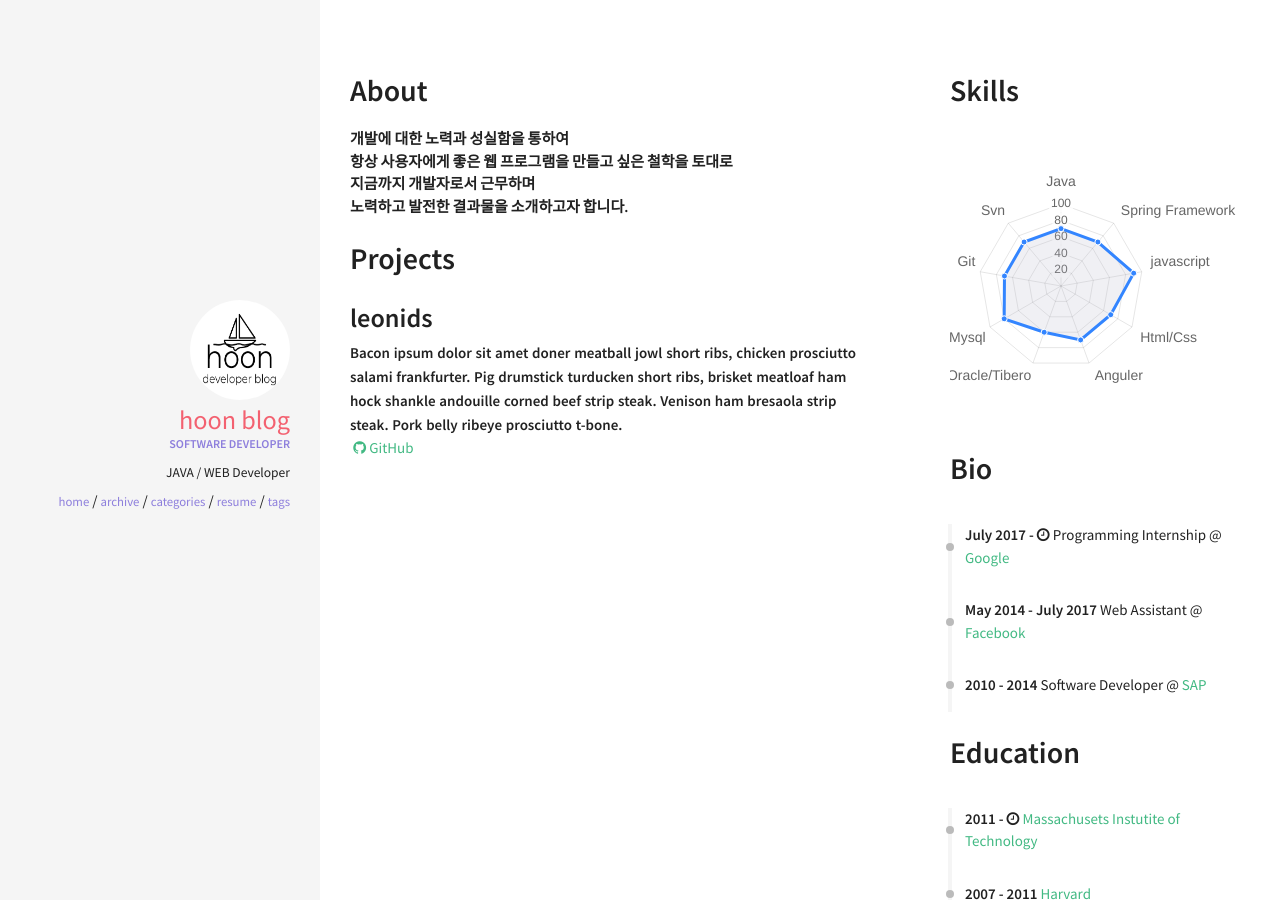
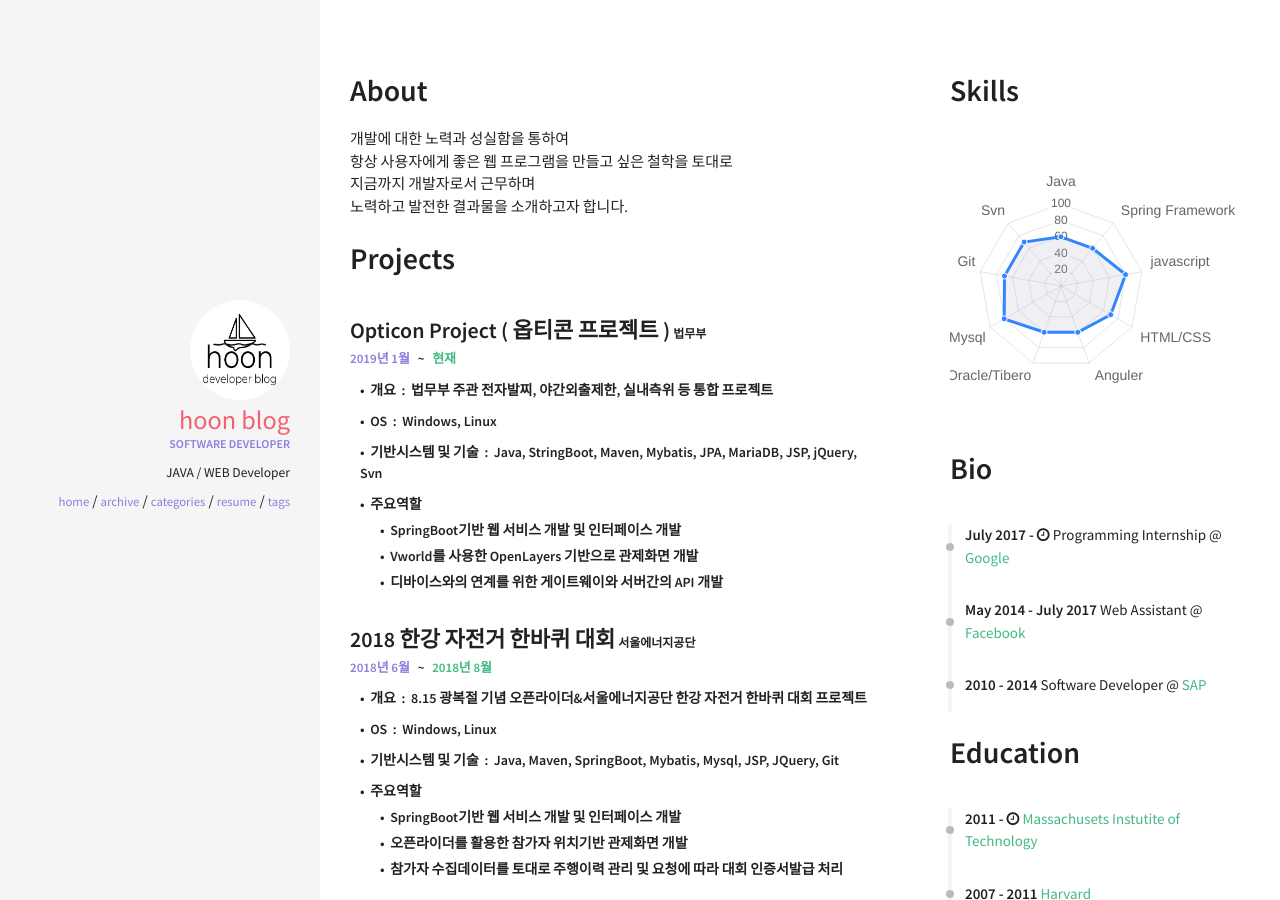
Before and after one commit to dudgns0612/dudgns0612.github.io, a Jekyll site: the page built from resume.html, in a window 1280 px wide. Built offline with Jekyll 4.4.1, drawn with Linux system fonts in a browser that asks for light colours; nearby versions of some CDN libraries.

Commit message:
resume working..

```diff
--- a/_data/index/projects.yml
+++ b/_data/index/projects.yml
@@ -1,4 +1,25 @@
-- name: leonids
-  descr: "Bacon ipsum dolor sit amet doner meatball jowl short ribs, chicken prosciutto salami frankfurter. Pig drumstick turducken short ribs, brisket meatloaf ham hock shankle andouille corned beef strip steak. Venison ham bresaola strip steak. Pork belly ribeye prosciutto t-bone."
-  image: pong.png
-  github: https://github.com/renyuanz/leonids
+- name: Opticon Project ( 옵티콘 프로젝트 )
+  subName: 법무부
+  startDate: 2019년 1월
+  endDate: 현재
+  summary: 법무부 주관 전자발찌, 야간외출제한, 실내측위 등 통합 프로젝트
+  os: Windows, Linux
+  softwareTechnology: "Java, StringBoot, Maven, Mybatis, JPA, MariaDB, JSP, jQuery, Svn"
+  works: [
+            "SpringBoot기반 웹 서비스 개발 및 인터페이스 개발",
+            "Vworld를 사용한 OpenLayers 기반으로 관제화면 개발",
+            "디바이스와의 연계를 위한 게이트웨이와 서버간의 API 개발"
+         ]
+
+- name: 2018 한강 자전거 한바퀴 대회
+  subName: 서울에너지공단
+  startDate: 2018년 6월
+  endDate: 2018년 8월
+  summary: 8.15 광복절 기념 오픈라이더&서울에너지공단  한강 자전거 한바퀴 대회 프로젝트
+  os: Windows, Linux
+  softwareTechnology: "Java, Maven, SpringBoot, Mybatis, Mysql, JSP, JQuery, Git"
+  works: [
+            "SpringBoot기반 웹 서비스 개발 및 인터페이스 개발",
+            "오픈라이더를 활용한 참가자 위치기반 관제화면 개발",
+            "참가자 수집데이터를 토대로 주행이력 관리 및 요청에 따라 대회 인증서발급 처리"
+         ]
--- a/_data/index/skills.yml
+++ b/_data/index/skills.yml
@@ -2,5 +2,5 @@
 
 label: Ability
 id : cs
-aspects: Java, Spring Framework, javascript, Html/Css, Anguler, Oracle/Tibero, Mysql, Git, Svn
-percentage: 70, 70, 90, 70, 70 ,60, 80, 70, 70
+aspects: Java, Spring Framework, javascript, HTML/CSS, Anguler, Oracle/Tibero, Mysql, Git, Svn
+percentage: 60, 60, 80, 70, 60 ,60, 80, 70, 70
--- a/_includes/sections/projects.html
+++ b/_includes/sections/projects.html
@@ -1,11 +1,37 @@
 <h1><span data-i18n="skills.my_skills">Projects</span></h1>
 
 {% for project in site.data.index.projects %}
-    <div class="row">
+    <div class="row" style="margin-top : 30px;">
             <div class="col">
-                <h2 style="margin: 0">{{ project.name }}</h2>
-                <p class="archive-company" style="margin: 0">{{ project.descr }}</p>
-
+                <span class="project_tltle">{{ project.name }}</span>
+                <span class="project_sub_title">  {{ project.subName }}</span>
+                <div>
+                    <span class="post-meta">
+                        <span class="post-date">
+                            {{ project.startDate }}
+                        </span>
+                        &nbsp ~ &nbsp
+                        <span class="read-time" title="Estimated read time">
+                            {{ project.endDate }}
+                        </span>
+                    </span>
+                </div>
+                <div class="project_cont">
+                    <strong> •&nbsp 개요 &nbsp:&nbsp {{ project.summary }}</strong>
+                </div>
+                <div class="project_cont">
+                    <strong> •&nbsp OS &nbsp:&nbsp {{ project.os }}</strong>
+                </div>
+                <div class="project_cont">
+                    <strong> •&nbsp 기반시스템 및 기술 &nbsp:&nbsp {{ project.softwareTechnology }}</strong>
+                </div>
+                <div class="project_cont">
+                    <strong> •&nbsp 주요역할 <br />
+                      {% for work in project.works %}
+                          <div class="project_sub_cont">•&nbsp {{ work }} </div>
+                      {% endfor %}
+                    </strong>
+                </div>
                 {% if project.github %}
                 <a href="{{ project.github }} "><i class="fa fa-fw fa-github"></i>GitHub</a>
                 {% endif %}
--- /dev/null
+++ b/_sass/pages/_resume.custom.scss
@@ -0,0 +1,22 @@
+.project_tltle {
+  margin: 0;
+  font-size: 22px;
+  font-weight: bold;
+}
+
+.project_sub_title {
+  font-size: 12px;
+  font-weight: bold;
+}
+
+.project_cont {
+  margin-top: 10px;
+  margin-left: 10px;
+  font-size: 14px;
+}
+
+.project_sub_cont {
+  margin-top: 5px;
+  margin-left: 20px;
+  font-size: 14px;
+}
--- a/css/main.scss
+++ b/css/main.scss
@@ -25,4 +25,4 @@
 @import "pages/tags";
 @import "pages/archive";
 @import "pages/post";
-@import "pages/archive.custom";
+@import "pages/resume.custom";
```
